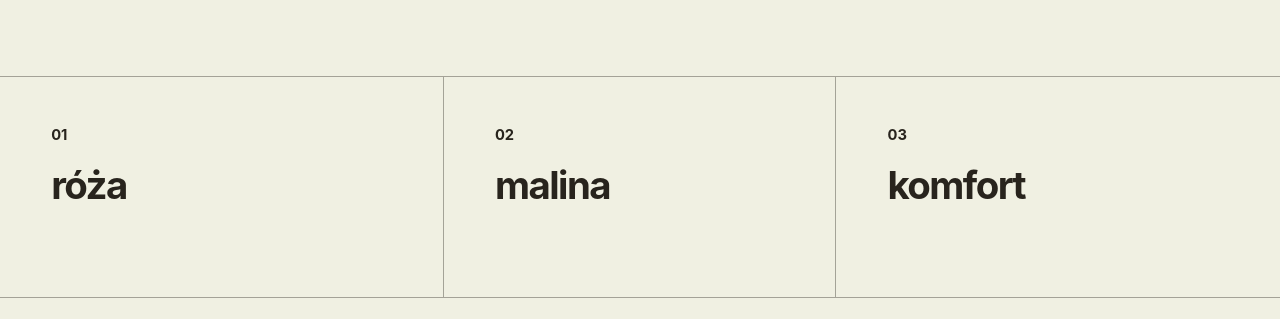
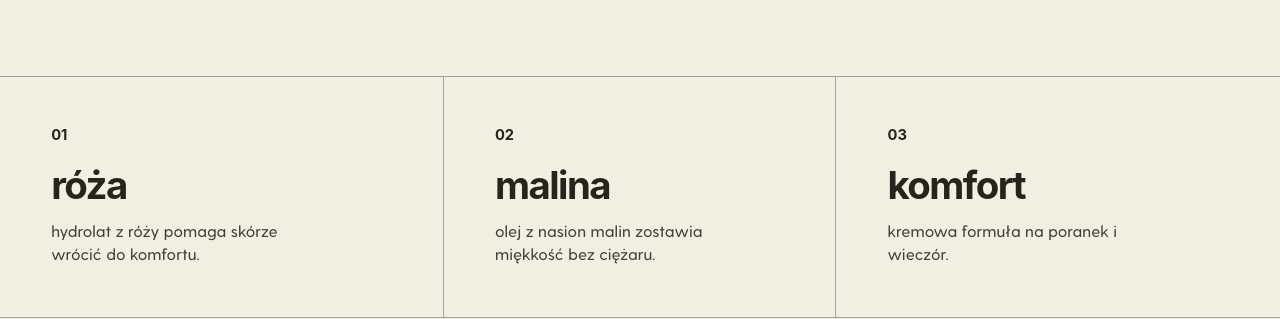
Before and after one commit to hasparus/iramako, an Astro site: page / in a window 1280 px wide. Shown: the part 659-978 px from the top of the page. Built offline with nearby package versions, Linux system fonts and the light colour scheme; Astro itself is replaced by a stand-in of ours; a web font is replaced by a local one.

Commit message:
Fix FormulaCard prop rename fallout and stale hero comment

```diff
--- a/src/pages/index.astro
+++ b/src/pages/index.astro
@@ -88,7 +88,8 @@ const products = [
       <figure class="m-0">
         {
           /* the style percentages reproduce a `scale: 1.2; translate: -22px 100px`
-            look baked into the bitmap — generated by scripts/hero_transform_bake.py */
+            look baked into the bitmap — generated by scripts/hero_transform_bake.py,
+            since removed; recover it from git history to retune the hero */
         }
         <Image
           class="max-h-[640px] max-w-none object-contain object-bottom mix-blend-multiply"
@@ -110,17 +111,17 @@ const products = [
       <FormulaCard
         number="01"
         name="róża"
-        copy="hydrolat z róży pomaga skórze wrócić do komfortu."
+        description="hydrolat z róży pomaga skórze wrócić do komfortu."
       />
       <FormulaCard
         number="02"
         name="malina"
-        copy="olej z nasion malin zostawia miękkość bez ciężaru."
+        description="olej z nasion malin zostawia miękkość bez ciężaru."
       />
       <FormulaCard
         number="03"
         name="komfort"
-        copy="kremowa formuła na poranek i wieczór."
+        description="kremowa formuła na poranek i wieczór."
       />
     </Section>
 
```
